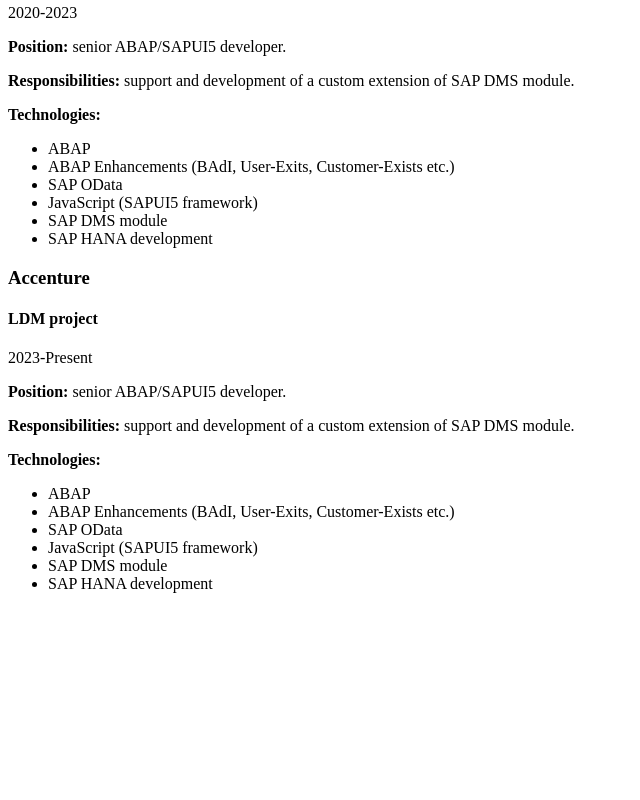
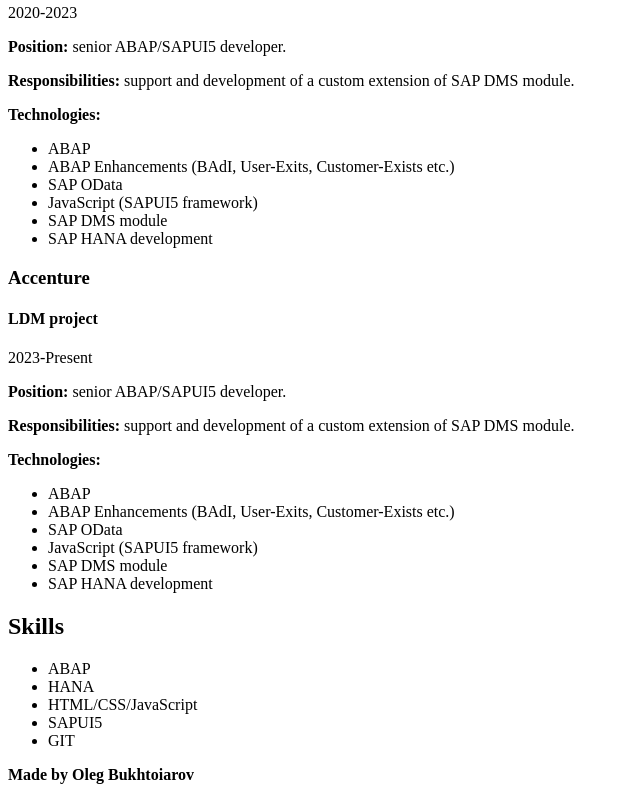
Before and after one commit to OBukh1993/portfolioProject, a plain HTML site: page index.html in a window 1280 px wide. Shown: the part 2553-3353 px from the top of the page, without its empty margins (0-640 px from the left). Before the commit the page ends 3162 px from the top, so only its background shows below. Drawn offline with Linux system fonts and the light colour scheme.

Commit message:
Add Skills section and some text into the footer

```diff
--- a/index.html
+++ b/index.html
@@ -29,13 +29,15 @@
                 <p id="about-text">
                     Hello! My name is Oleg. I’m a 32-year-old ABAP developer with over 10 years of professional experience.
                     I also have solid knowledge of Oracle Siebel CRM, C#, and web development (HTML, CSS, JavaScript).<br>
-                I hold a degree in Business Informatics from the Faculty of Applied Mathematics, Computer Science, and Mechanics at Voronezh State University, which I completed in 2015.
+                    I hold a degree in Business Informatics from the Faculty of Applied Mathematics, Computer Science, and
+                    Mechanics at Voronezh State University, which I completed in 2015.
                 </p>
                 <figure>
                     <img src="resources/programmer.avif" alt="">
                     <figcaption>The best programmer ever!</figcaption>
                 </figure>
             </section>
+
             <section id="projects">
                 <h2>Projects</h2>
                 <article class="company">
@@ -45,7 +47,8 @@
                             <h4>VTB Bank</h4>
                             <p>2015–2017</p>
                             <p><strong>Position:</strong> Junior - Middle developer.</p>
-                        <p><strong>Responsibilities:</strong> support and development of Oracle Siebel CRM system for a large russian bank.</p>
+                            <p><strong>Responsibilities:</strong> support and development of Oracle Siebel CRM system for a
+                                large russian bank.</p>
                             <p><strong>Technologies:</strong></p>
                             <ul>
                                 <li>Oracle Siebel CRM DevKit</li>
@@ -87,7 +90,8 @@
                             <h4>Merk</h4>
                             <p>2018–2019</p>
                             <p><strong>Position:</strong> middle - senior ABAP developer.</p>
-                        <p><strong>Responsibilities:</strong> adaptation, configuration and development of ASAPIO CIT tool,
+                            <p><strong>Responsibilities:</strong> adaptation, configuration and development of ASAPIO CIT
+                                tool,
                                 custom ABAP development for Merk GmbH.</p>
                             <p><strong>Technologies:</strong></p>
                             <ul>
@@ -104,7 +108,8 @@
                             <h4>ABAP performance</h4>
                             <p>2019-2020</p>
                             <p><strong>Position:</strong> ABAP performance consultant.</p>
-                        <p><strong>Responsibilities:</strong> performance analysis of various aspects of SAP system and ABAP code for different SAP clients in Russia and Europe.</p>
+                            <p><strong>Responsibilities:</strong> performance analysis of various aspects of SAP system and
+                                ABAP code for different SAP clients in Russia and Europe.</p>
                             <p><strong>Technologies:</strong></p>
                             <ul>
                                 <li>ABAP performance analysis tools</li>
@@ -122,7 +127,8 @@
                             <h4>LDM project</h4>
                             <p>2020-2023</p>
                             <p><strong>Position:</strong> senior ABAP/SAPUI5 developer.</p>
-                        <p><strong>Responsibilities:</strong> support and development of a custom extension of SAP DMS module.</p>
+                            <p><strong>Responsibilities:</strong> support and development of a custom extension of SAP DMS
+                                module.</p>
                             <p><strong>Technologies:</strong></p>
                             <ul>
                                 <li>ABAP</li>
@@ -142,7 +148,8 @@
                             <h4>LDM project</h4>
                             <p>2023-Present</p>
                             <p><strong>Position:</strong> senior ABAP/SAPUI5 developer.</p>
-                        <p><strong>Responsibilities:</strong> support and development of a custom extension of SAP DMS module.</p>
+                            <p><strong>Responsibilities:</strong> support and development of a custom extension of SAP DMS
+                                module.</p>
                             <p><strong>Technologies:</strong></p>
                             <ul>
                                 <li>ABAP</li>
@@ -156,16 +163,21 @@
                     </section>
                 </article>
             </section>
+
             <section id="skills">
-
-        </section>
-        <section id="contacts">
-
+                <h2>Skills</h2>
+                <ul>
+                    <li>ABAP</li>
+                    <li>HANA</li>
+                    <li>HTML/CSS/JavaScript</li>
+                    <li>SAPUI5</li>
+                    <li>GIT</li>
+                </ul>
             </section>
         </main>
 
         <footer>
-
+            <p><strong>Made by Oleg Bukhtoiarov</strong></p>
         </footer>
     </body>
 
```
Lines whose indentation alone changed are shown as unchanged.
